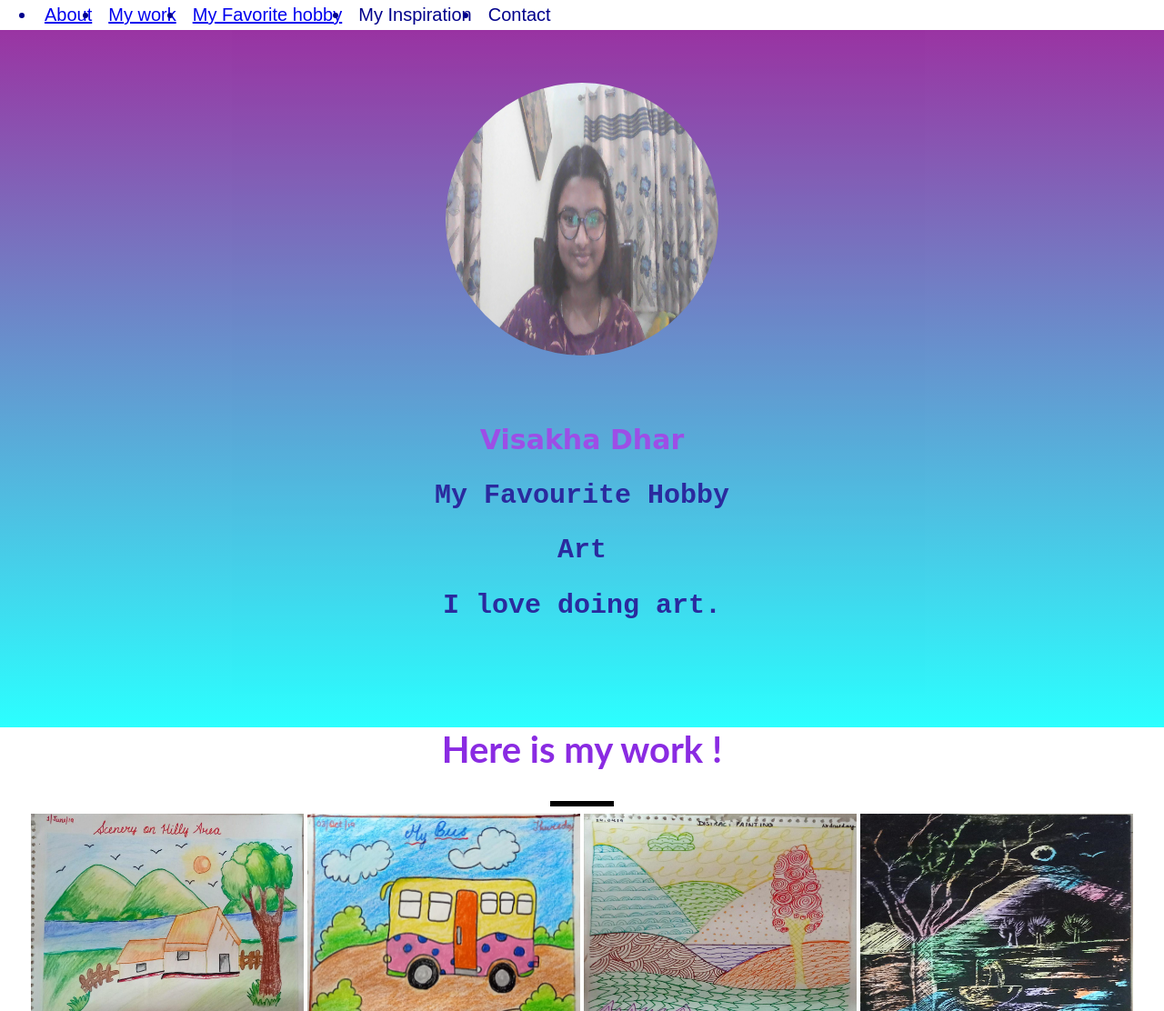
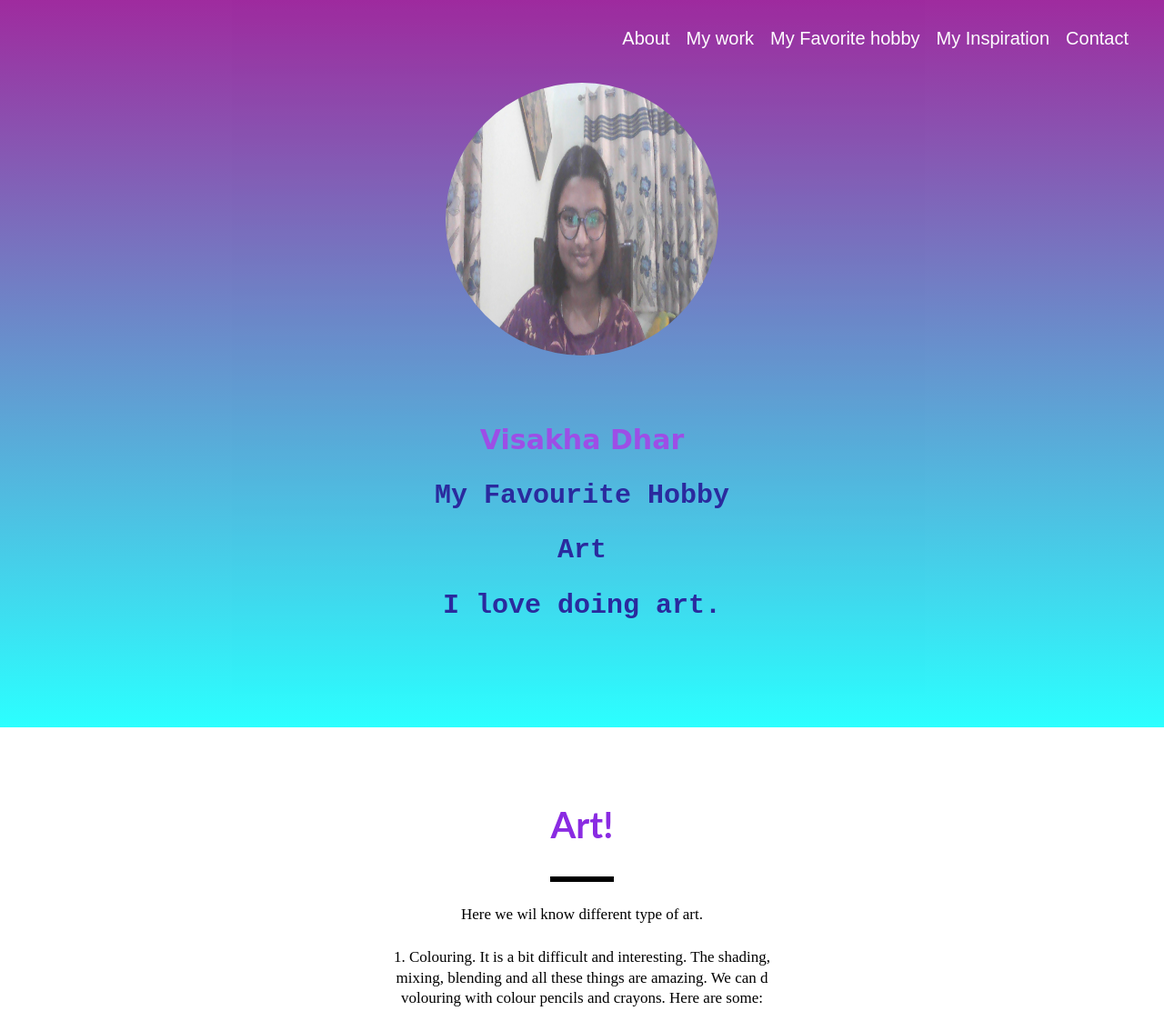
Before and after one commit to visakha123/Project-58, a plain HTML site: page index.html in a window 1280 px wide. Shown: the top 1112 px of the page at 91% size. Drawn offline with Linux system fonts and the light colour scheme.

Commit message:
Add files via upload

```diff
--- a/index.html
+++ b/index.html
@@ -6,9 +6,9 @@
 	<body>
 	<center>
 	<ul class="menu">
-		<li class="links"><a href="#welcome">About</a></li>
-		<li class="links"><a href="#work">My work</a></li>
-		<li class="links"><a href="#bio">My Favorite hobby</a></li>
+		<li class="links">About</li>
+		<li class="links">My work</li>
+		<li class="links">My Favorite hobby</li>
 		<li class="links">My Inspiration</li>
 		<li class="links">Contact</li>
 	</ul>
@@ -23,28 +23,20 @@
 		</div>
 	</section>
 
-	<section id="work">
-		<h1>Here is my work !</h1>
-		<div class="line"></div>
-		<img class="image-section" src="color.jpeg"; height=267 width="300">
+  <section id="bio">
+	 <h1 id="hi">Art!</h1>
+	 <div class="line"></div>
+	 <p>Here we wil know different type of art.</p>
+   <p id="color">  1. Colouring. It is a bit difficult and interesting. The shading, mixing, blending and all these things are amazing. We can d volouring with colour pencils and crayons. Here are some: </p>
+   <img class="image-section" src="color.jpeg"; height=267 width="300">
    <img class="image-section" src="color%202.jpeg"; height=267 width="300">
    <img class="image-section" src="color%203.jpeg"; height=267 width="300">
+   <p id="paint">2. Painting. It is the most difficult one. In this we have to focus on the linings, colour, brush etc.. If we can not handle, our painting will not be good. I have done many paintings. Here are some:</p>
     <img class="paint- section" src="paint%201.jpeg"; height=267 width="300">
    <img class="paint- section" src="paint%202.jpeg"; height=267 width="300">
    <img class="paint- section" src="paint%203.jpeg"; height=267 width="300">
-     <img class="craft- section" src="craft2%20(1).jpeg"; height=267 width="300">
+    <p id="craft">2.Craft . It is the most interesting one. This one is the easiest and it is so much fun. We can make anything 3D with origami sheets. Here are some:</p>
+    <img class="craft- section" src="craft2%20(1).jpeg"; height=267 width="300">
    <img class="craft- section" src="craft2%20(2).jpeg"; height=267 width="300">
    <img class="craft- section" src= "craft2%20(3).jpeg"; height=267 width="300">
-	</section>
-
-  <section id="bio">
-  <h1>Art</h1>
-	 <div class="line"></div>
-	 <p>My favourite hobby is art. I do different types of art. Here are some of them.</p>
-   <p id="color">  1. Colouring. It is a bit difficult and interesting. The shading, mixing, blending and all these things are amazing. We can d volouring with colour pencils and crayons. </p>
-   <p id="paint">2. Painting. It is the most difficult one. In this we have to focus on the linings, colour, brush etc.. If we can not handle, our painting will not be good. I have done many paintings.</p>
-
-    <p id="craft">2.Craft . It is the most interesting one. This one is the easiest and it is so much fun. We can make anything 3D with origami sheets.</p>
 		</section>
-	</body>
-</html>
--- a/style.css
+++ b/style.css
@@ -66,18 +66,17 @@ p{
 	vertical-align: middle;
 }
 .menu{
+	list-style: none;
 	font-family: sans-serif;
-	position: fixed;
-	background: white;
-	width: 100%;
-	top: 0px;
+	position: absolute;
+	top: 10px;
+	right: 30px;
 	z-index: 10;
 	cursor: pointer;
-	margin-top: 0px;
 }
 .links{
 	float: left;
-	color: darkblue;
+	color: #FFF;
 	padding-top: 5px;
 	padding-left: 9px;
 	padding-right: 9px;
@@ -88,6 +87,3 @@ p{
 .links:hover{
 	background-color:dodgerblue;
 }
-html{
-	scroll-behavior: smooth;
-}
```
